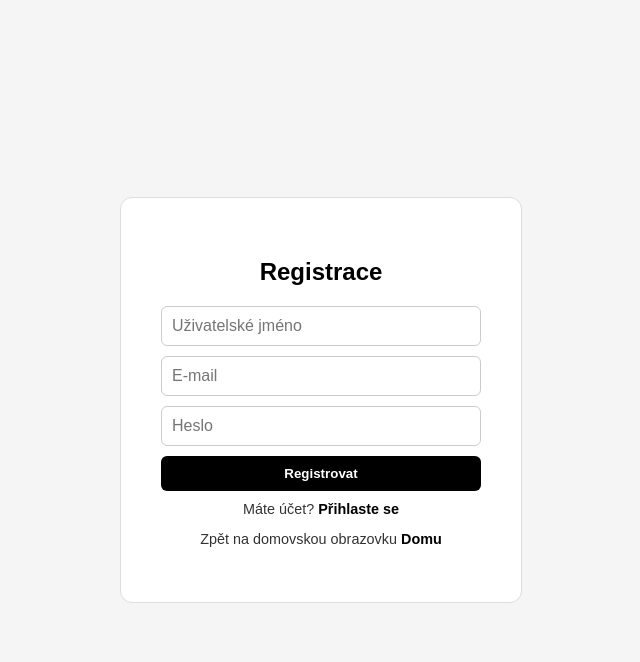
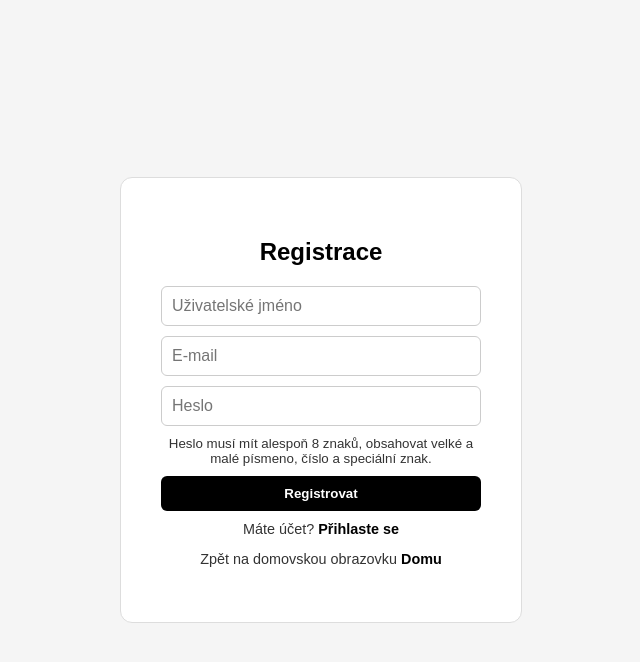
Before and after one commit to Lukynka22/Maturitn-web, a Flask app: page /auth/register in a window 1280 px wide. Shown: the top 662 px of the page, without its empty margins (319-959 px from the left). Run offline with Flask 3, Linux system fonts and the light colour scheme.

Commit message:
Update register.html

```diff
--- a/app/templates/register.html
+++ b/app/templates/register.html
@@ -9,14 +9,31 @@
 
 <div class="auth-container">
     <h2>Registrace</h2>
+
     <form method="post">
         <input name="username" placeholder="Uživatelské jméno" required>
+
         <input name="email" type="email" placeholder="E-mail" required>
-        <input name="password" type="password" placeholder="Heslo" required>
+
+        <input
+            name="password"
+            type="password"
+            placeholder="Heslo"
+            required
+            pattern="^(?=.*[a-z])(?=.*[A-Z])(?=.*\d)(?=.*[\W_]).{8,}$"
+            title="Heslo musí obsahovat minimálně 8 znaků, velké a malé písmeno, číslo a speciální znak."
+        >
+
+        <small class="password-hint">
+            Heslo musí mít alespoň 8 znaků, obsahovat velké a malé písmeno, číslo a speciální znak.
+        </small>
+
         <button type="submit">Registrovat</button>
     </form>
+
     <p>Máte účet? <a href="{{ url_for('auth.login') }}">Přihlaste se</a></p>
     <p>Zpět na domovskou obrazovku <a href="{{ url_for('main.index') }}">Domu</a></p>
 </div>
+
 </body>
 </html>
```
